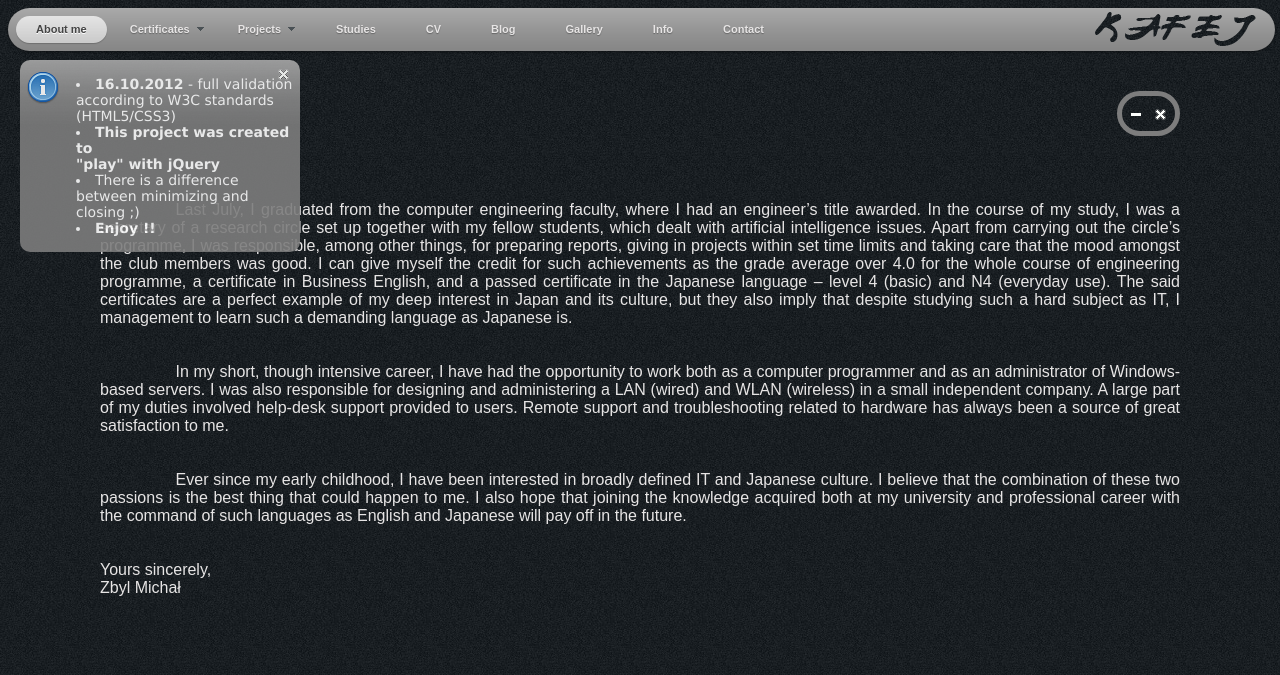
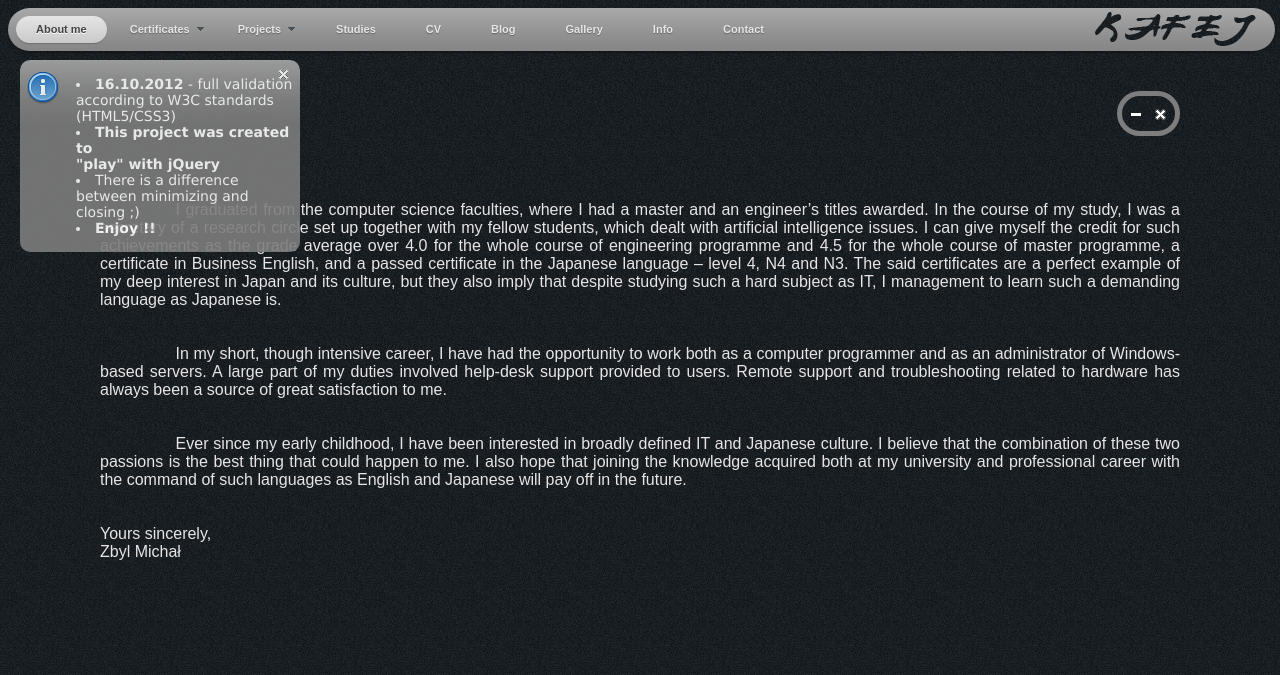
Before and after one commit to kafej/KafejOld, a PHP site: page /en/index.php in a window 1280 px wide. Shown: the top 675 px of the page. Run offline with PHP 8.4, Linux system fonts and the light colour scheme.

Commit message:
master added

```diff
--- a/en/index.php
+++ b/en/index.php
@@ -437,7 +437,6 @@
 							{ src: 'img5.jpg' },
 							{ src: 'img6.jpg' },
 							{ src: 'img7.jpg' },
-							{ src: 'img8.jpg' },
 							{ src: 'img9.jpg' },
 							{ src: 'img10.jpg' },
 							{ src: 'img11.jpg' },
@@ -453,7 +452,8 @@
 							{ src: 'img21.jpg' },
 							{ src: 'img22.jpg' },
 							{ src: 'img23.jpg' },
-							{ src: 'img24.jpg' }
+							{ src: 'img24.jpg' },
+							{ src: 'nazwy-1.jpg' }
 						]
 					);
 					$('body').css('cursor', 'wait');
@@ -1090,10 +1090,10 @@
 				window.open('https://twitter.com/kafej666');
 			});
 			$('#szkoll').click(function() {
-				window.open('http://www.pwsz.pl/');
+				window.open('http://www.zut.edu.pl/');
 			});
 			$('#szkolll').click(function() {
-				window.open('http://pl.wikipedia.org/wiki/In%C5%BCynier');
+				window.open('http://en.wikipedia.org/wiki/Master%27s_degree');
 			});
 			$('#toeicl').click(function() {
 				window.open('http://www.pl.toeic.eu/');
@@ -1338,14 +1338,15 @@
 		</div>
 		<div class="tekst">
 			<div class="tekst-glowna">
-				<div style="text-indent: 2cm;">Last July, I graduated from the computer engineering faculty, where I had an engineer’s title awarded. In the course of my study, I was a secretary of a research circle
-				set up together with my fellow students, which dealt with artificial intelligence issues.
-				Apart from carrying out the circle’s programme, I was responsible, among other things, for preparing reports, giving in projects within set time limits and taking care that the mood amongst the club members was good. I can give myself the credit for such achievements
-				as the grade average over 4.0 for the whole course of engineering programme, a certificate in Business English, and a passed certificate in the Japanese language – level 4 (basic) and N4 (everyday use). The said certificates are a perfect example of my deep interest in Japan and its culture, but they also imply that despite studying such a hard subject as IT, I management to learn such a demanding language as Japanese is.</div>
+				<div style="text-indent: 2cm;">I graduated from the computer science faculties, where I had a master
+				and an engineer’s titles awarded. In the course of my study, I was a secretary of a research circle set up together with my fellow students, which dealt with artificial intelligence issues.
+				I can give myself the credit for such achievements as the grade average over 4.0 for the whole course of engineering programme and 4.5 for the whole course of master programme,
+				a certificate in Business English, and a passed certificate in the Japanese language – level 4, N4 and N3. The said certificates are a perfect example of my deep interest in Japan and its culture, but they also imply that despite studying such a hard subject as IT, I management
+				to learn such a demanding language as Japanese is.</div>
 				<br /><br />
 
 				<div style="text-indent: 2cm;">In my short, though intensive career, I have had the opportunity to work both
-				as a computer programmer and as an administrator of Windows-based servers. I was also responsible for designing and administering a LAN (wired) and WLAN (wireless) in a small independent company. A large part of my duties involved help-desk support provided to users. Remote support and troubleshooting related to hardware has always been a source of great satisfaction to me.</div>
+				as a computer programmer and as an administrator of Windows-based servers. A large part of my duties involved help-desk support provided to users. Remote support and troubleshooting related to hardware has always been a source of great satisfaction to me.</div>
 				<br /><br />
 
 				<div style="text-indent: 2cm;">Ever since my early childhood, I have been interested in broadly defined IT and Japanese culture. I believe that the combination of these two passions is the best thing that could happen to me. I also hope that joining the knowledge acquired both at my university and professional career with the command of such languages as English and Japanese will pay off in the future.</div><br /><br />
@@ -1517,7 +1518,7 @@
 			<div class="tekst">
 			</div>
 			<div class="cerciki" style="left:35%;">
-				<a id="zoom2" href="img/galeria/uczelnia1.jpg" class="zoom"><img src="img/galeria/img22.jpg" style="margin-top:-100px;max-width: 900px; max-height: 750px;" alt=""></a>
+				<a id="zoom2" href="img/galeria/nazwy-2.jpg" class="zoom"><img src="img/galeria/nazwy-1.jpg" style="max-width: 900px; max-height: 750px;" alt=""></a>
 			</div>
 		</div>
 		<div id="grafika" class="kupa" style="display: none;">
@@ -1681,10 +1682,12 @@
 						</li>
 						<li class="cv1" style="width:400px;">
 									<b>EDUCATION</b><br />
-									2011 - now
+									2011 - 2013
 										<br  /><div style="margin-left: 6px"><b>West Pomeranian University of Technology in Szczecin</b></div>
 										<div style="margin-left: 6px"><b>Faculty of Computer Science and Information Technology</b></div>
 										<div style="margin-left: 6px">- MA studies: Computer Science</div>
+										<div style="margin-left: 6px">- Graduated with the final grade: <b>more than good(B+)</b></div>
+										<div style="margin-left: 6px">- Awarded title: <b>Master</b></div>
 										<div style="margin-left: 6px">- Schoolarship for academic performance</div><br />
 									2009 - 2011
 										<br  /><div style="margin-left: 6px"><b>State Higher Vocational School in Gorzow Wlkp.</b></div>
```
Also changed, not shown: pl/index.php (+13 -15 lines), en/img/galeria/img8.jpg (deleted), en/img/galeria/nazwy-1.jpg (added), en/img/galeria/nazwy-2.jpg (added), pl/img/galeria/img8.jpg (deleted), pl/img/galeria/nazwy-1.jpg (added), pl/img/galeria/nazwy-2.jpg (added).
